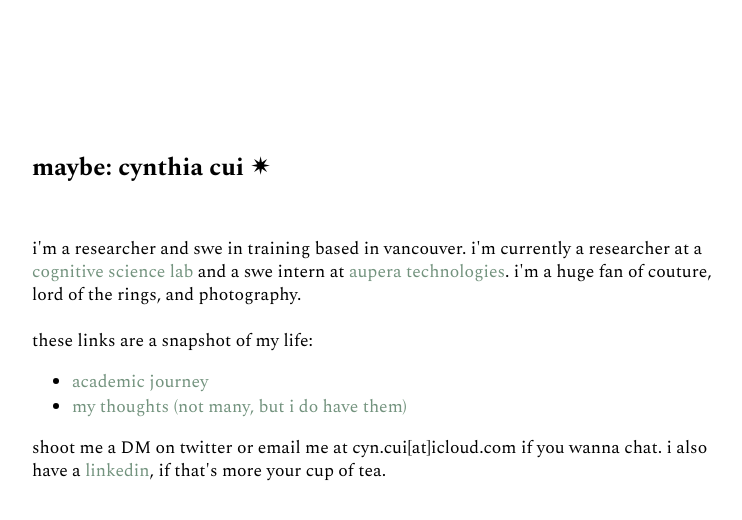
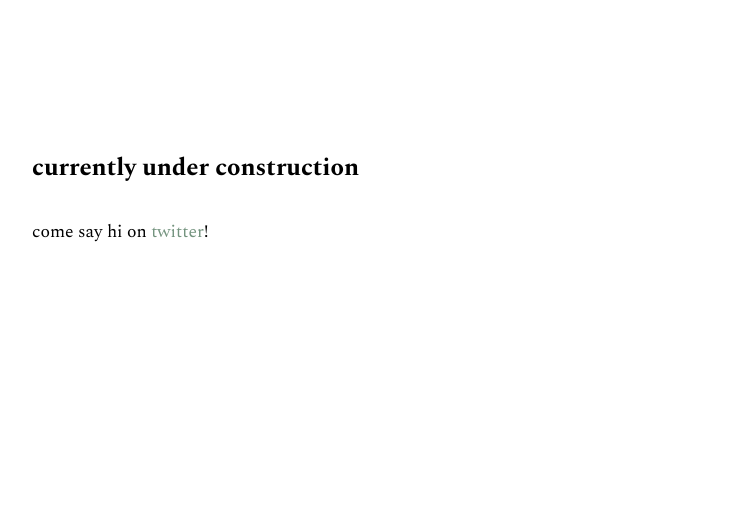
Before and after one commit to cyncui/cyncui.github.io, a plain HTML site: page index.html in a window 1280 px wide. Shown: the whole page, without its empty margins (258-1000 px from the left). Drawn offline with nearby package versions, Linux system fonts and the light colour scheme.

Commit message:
Update index.html

```diff
--- a/index.html
+++ b/index.html
@@ -16,17 +16,17 @@
 
   <body>
     <div id="center" class="torso">
-      <h1>maybe: cynthia cui ✴</h1>
+      <h1>currently under construction</h1>
       <br><br>
-        <p>
+        <!-- <p>
           i'm a researcher and swe in training based in vancouver. i'm currently a researcher at a <a href="https://www.sfu.ca/cogscilab.html">cognitive science lab</a> and a swe intern at <a href="http://www.auperatech.com/en/index.html">aupera technologies</a>. i'm a huge fan of couture, lord of the rings, and photography. <br><br>
           these links are a snapshot of my life:
           <ul>
             <li><a href="https://cozyism.tumblr.com">academic journey</a></li>
             <li><a href="https://twitter.com/heysqueal">my thoughts (not many, but i do have them)</a></li>
-            <!-- add instagram when i start using again -->
-          </ul>
-        shoot me a DM on twitter or email me at cyn.cui[at]icloud.com if you wanna chat. i also have a <a href="https://linkedin.com/in/tsuai">linkedin</a>, if that's more your cup of tea.
+            <!-- add instagram when i start using again
+          </ul> -->
+      come say hi on <a href="https://twitter.com/cyncui">twitter</a>!
         </p>
     </div>
 
```
